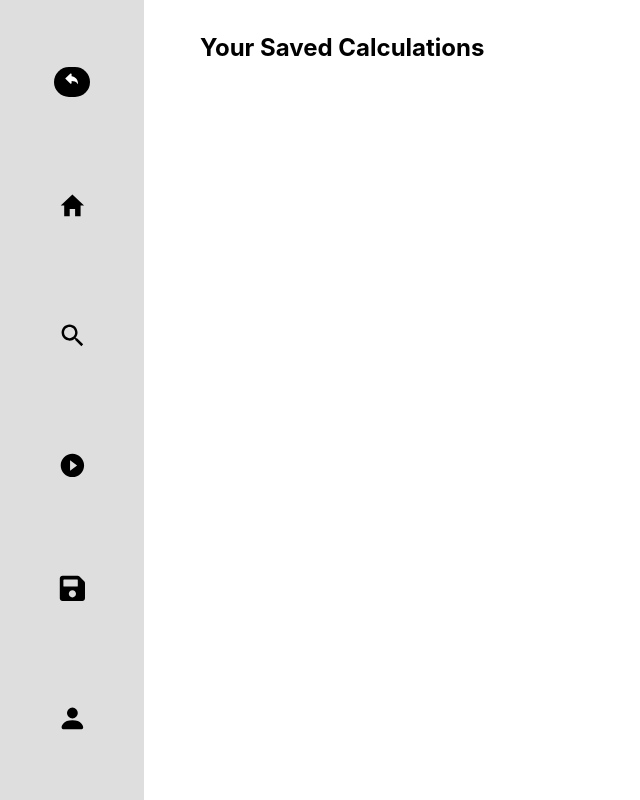
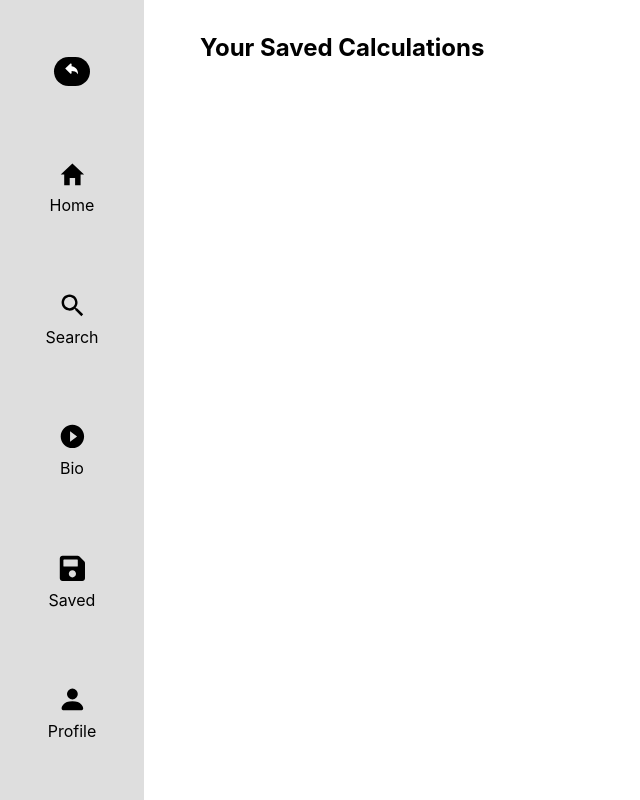
Before and after one commit to scisamir/bster, a React (Vite) app in the folder client/: page /saved in a window 1280 px wide. Shown: the whole page, without its empty margins (0-640 px from the left). Built offline with nearby package versions, Linux system fonts and the light colour scheme.

Commit message:
add toastify notification and update navbar layout

```diff
--- a/client/src/App.jsx
+++ b/client/src/App.jsx
@@ -33,7 +33,6 @@ function App() {
           <Route path='correlation' element={<Correlation savedSolutions={savedSolutions} setSavedSolutions={setSavedSolutions} />} />
           <Route path='saved' element={<SavedSolutions savedSolutions={savedSolutions} setSavedSolutions={setSavedSolutions} />} />
         </Route>
-
         <Route path='*' element={<NoPage />} />
       </Routes>
     </BrowserRouter>
--- a/client/src/components/correlation/Correlation.jsx
+++ b/client/src/components/correlation/Correlation.jsx
@@ -1,5 +1,7 @@
 import './Correlation.css'
 import { useEffect, useId, useState } from 'react'
+import { ToastContainer, toast } from 'react-toastify';
+import 'react-toastify/dist/ReactToastify.css';
 
 function Correlation({ savedSolutions, setSavedSolutions }) {
     const newId = useId();
@@ -16,7 +18,6 @@ function Correlation({ savedSolutions, setSavedSolutions }) {
             setCorrelationSolution(savedSolutions.inView.correlationSolution);
         }
     }, [savedSolutions])
-
 
     const handleAdd = (e) => {
         console.log(e);
@@ -115,6 +116,8 @@ function Correlation({ savedSolutions, setSavedSolutions }) {
                 correlation: prevState.correlation ? [...prevState.correlation, newSolution] : [newSolution],
                 inView: { ...newSolution, disable_input: false }
             }));
+
+            toast("Solution successfully saved!");
         }
 
         console.log("The saved solutions", savedSolutions);
@@ -131,6 +134,7 @@ function Correlation({ savedSolutions, setSavedSolutions }) {
 
     return (
         <section id="correlation">
+            <ToastContainer />
             <h2>Correlation</h2>
             <h5>Solving correlation questions have never been easier!</h5>
             <div id="correlation_main">
--- a/client/src/components/layout/Layout.css
+++ b/client/src/components/layout/Layout.css
@@ -2,6 +2,8 @@ section#layout nav {
     position: fixed;
     display: flex;
     flex-direction: column;
+    /* gap: -40px; */
+    /* justify-content: flex-start; */
     width: 144px;
     background-color: #dedede;
     height: 100vh;
@@ -13,6 +15,14 @@ section#layout nav > * {
     margin: auto;
     cursor: pointer;
     color: #000;
+}
+
+section#layout nav > .nav_links {
+    display: flex;
+    flex-direction: column;
+    gap: 5px;
+    text-decoration: none;
+    align-items: center;
 }
 
 section#layout > section {
--- a/client/src/components/layout/Layout.jsx
+++ b/client/src/components/layout/Layout.jsx
@@ -19,17 +19,26 @@ function Layout() {
                 >
                     <TiArrowBack color='#fff' fontSize='1.2rem' />
                 </div>
-                <Link to='/'>
+                <Link to='/' className='nav_links'>
                     <IoMdHome fontSize='1.8rem' />
+                    <span>Home</span>
                 </Link>
-                <Link to='/topics'>
+                <Link to='/topics' className='nav_links'>
                     <IoMdSearch fontSize='1.8rem' />
+                    <span>Search</span>
                 </Link>
-                <IoMdPlayCircle fontSize='1.8rem' />
-                <Link to='/saved'>
+                <Link to='/' className='nav_links'>
+                    <IoMdPlayCircle fontSize='1.8rem' />
+                    <span>Bio</span>
+                </Link>
+                <Link to='/saved' className='nav_links'>
                     <FaSave fontSize='1.8rem' />
+                    <span>Saved</span>
                 </Link>
-                <BsFillPersonFill fontSize='1.8rem' />
+                <Link to='*' className='nav_links'>
+                    <BsFillPersonFill fontSize='1.8rem' />
+                    <span>Profile</span>
+                </Link>
             </nav>
             <section>
                 <Outlet />
--- a/client/src/components/savedSolutions/SavedSolutions.css
+++ b/client/src/components/savedSolutions/SavedSolutions.css
@@ -14,7 +14,9 @@ section#saved_solutions .saved_box {
 section#saved_solutions h3 {
     position: absolute;
     padding: 5px 10px;
-    background-color: #a8ccd7;
+    background-color: #fff;
+    border-top: 2px solid #dedede;
+    border-left: 2px solid #dedede;
     border-top-left-radius: 8px;
 }
 
--- /dev/null
+++ b/package.json
@@ -0,0 +1,5 @@
+{
+  "dependencies": {
+    "react-toastify": "^10.0.4"
+  }
+}
```
Also changed, not shown: 1 other file (tests, documents, lock files or other folders).
